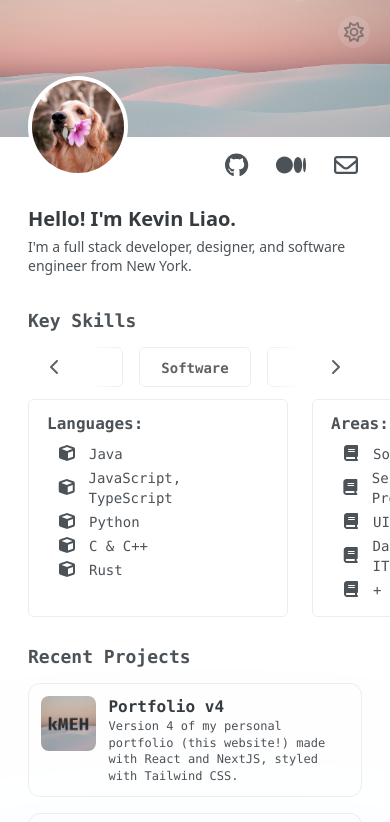
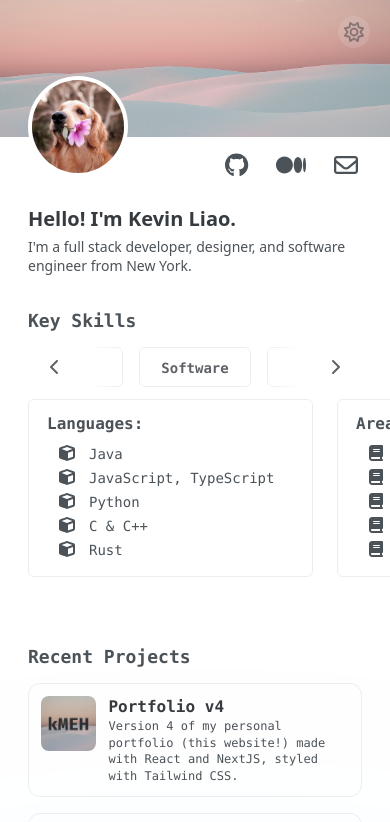
Before and after one commit to fvzy/zyy.sh, a Next.js app: page / in a window 390 px wide. Shown: the top 822 px of the page. Built offline with nearby package versions, Linux system fonts and the light colour scheme.

Commit message:
Bigger min slide width

```diff
--- a/components/TabDisplay/Slide.tsx
+++ b/components/TabDisplay/Slide.tsx
@@ -26,7 +26,7 @@ const Slide = ({ skillGroups, active }: SlideProps) => {
     // NOTE: Padding and negative margin should match wrapper div side margins
     <div className={"absolute overflow-scroll flex justify-between -mx-7 px-7 space-x-6 no-scrollbar transition-opacity left-0 right-0 " + (active ? "z-10 opacity-100 " : "fade opacity-0 ")}>
         {skillGroups.map(({title, skills}, i) => (
-        <div className="min-w-[260px] flex-shrink-0 inline-block flex-1 px-[18px] pt-3 pb-4 border border-off-white dark:border-off-black rounded-md md:hover:bg-off-white md:dark:hover:bg-off-black !bg-opacity-25 transition-all" key={i}>
+        <div className="min-w-[285px] flex-shrink-0 inline-block flex-1 px-[18px] pt-3 pb-4 border border-off-white dark:border-off-black rounded-md md:hover:bg-off-white md:dark:hover:bg-off-black !bg-opacity-25 transition-all" key={i}>
             <h2 className="font-mono font-semibold text-sub-light dark:text-sub-dark pb-2 md:pb-3">{ title }</h2>
             <ul className="font-mono text-sub-light dark:text-sub-dark pl-2.5 md:pl-3.5 space-y-1 md:space-y-2">
                 {skills.map(([icon, text], j) =>
```
